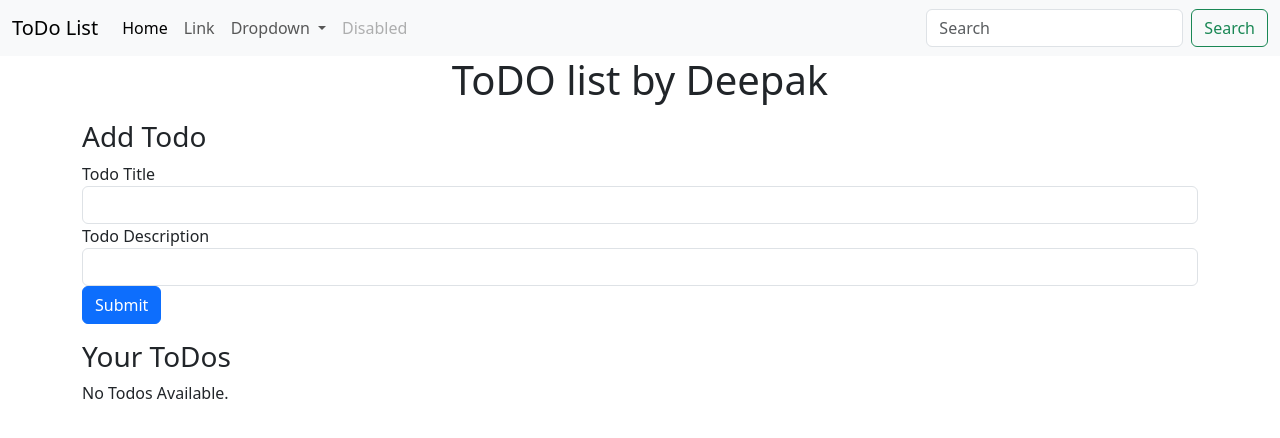
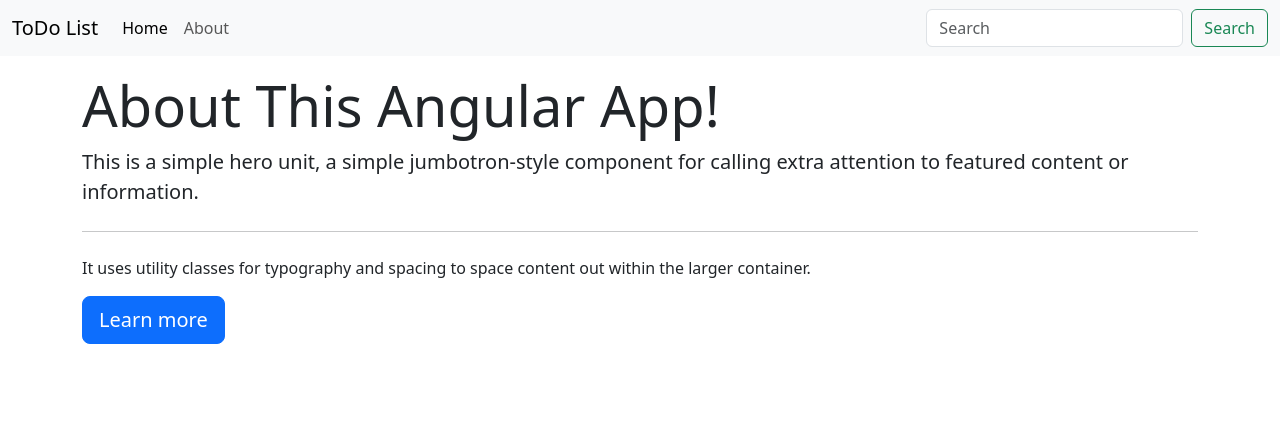
Before and after one commit to Deepak-Vasoya/Angular-MYTODO-LIST, an Angular app: page /about in a window 1280 px wide. Before the commit this address led to /. Shown: the top 438 px of the page. Built offline with nearby package versions, Linux system fonts and the light colour scheme.

Commit message:
Added routing concepts and About page.

```diff
--- a/src/app/app-routing.module.ts
+++ b/src/app/app-routing.module.ts
@@ -1,9 +1,12 @@
 import { NgModule } from '@angular/core';
 import { RouterModule, Routes } from '@angular/router';
 import { TodosComponent } from './myComponents/todos/todos.component';
+import { AboutComponent } from './myComponents/about/about.component';
 
 const routes: Routes = [
-  { path: '', component: TodosComponent}
+  { path: '', component: TodosComponent},
+  { path: 'about', component: AboutComponent},
+
 ];
 
 @NgModule({
--- a/src/app/app.component.html
+++ b/src/app/app.component.html
@@ -1,32 +1,19 @@
-<div >
 <nav class="navbar navbar-expand-lg navbar-light bg-light">
   <div class="container-fluid">
-      <a class="navbar-brand" href="#">ToDo List</a>
-      <button class="navbar-toggler" type="button" data-bs-toggle="collapse" data-bs-target="#navbarSupportedContent" aria-controls="navbarSupportedContent" aria-expanded="false" aria-label="Toggle navigation">
+    <a class="navbar-brand" routerLink="">ToDo List</a>
+    <button class="navbar-toggler" type="button" data-bs-toggle="collapse" data-bs-target="#navbarSupportedContent"
+      aria-controls="navbarSupportedContent" aria-expanded="false" aria-label="Toggle navigation">
       <span class="navbar-toggler-icon"></span>
     </button>
     <div class="collapse navbar-collapse" id="navbarSupportedContent">
       <ul class="navbar-nav me-auto mb-2 mb-lg-0">
         <li class="nav-item">
-            <a class="nav-link active" aria-current="page" href="#">Home</a>
+          <a class="nav-link active" aria-current="page" routerLink="">Home</a>
         </li>
         <li class="nav-item">
-            <a class="nav-link" href="#">Link</a>
+          <a class="nav-link" routerLink="about">About</a>
         </li>
-          <li class="nav-item dropdown">
-            <a class="nav-link dropdown-toggle" href="#" id="navbarDropdown" role="button" data-bs-toggle="dropdown" aria-expanded="false">
-              Dropdown
-            </a>
-            <ul class="dropdown-menu" aria-labelledby="navbarDropdown">
-              <li><a class="dropdown-item" href="#">Action</a></li>
-              <li><a class="dropdown-item" href="#">Another action</a></li>
-              <li><hr class="dropdown-divider"></li>
-              <li><a class="dropdown-item" href="#">Something else here</a></li>
-            </ul>
-          </li>
-          <li class="nav-item">
-            <a class="nav-link disabled" href="#" tabindex="-1" aria-disabled="true">Disabled</a>
-          </li>
+
       </ul>
       <form class="d-flex">
         <input class="form-control me-2" type="search" placeholder="Search" aria-label="Search">
@@ -36,8 +23,4 @@
   </div>
 </nav>
 
-<div class="container">
-  <h1 class="text-center mb-3">ToDO list by Deepak</h1>
-  <app-todos></app-todos>
-</div>
-</div>
+<router-outlet></router-outlet>
--- a/src/app/app.module.ts
+++ b/src/app/app.module.ts
@@ -6,12 +6,13 @@ import { AppComponent } from './app.component';
 import {TodosComponent } from './myComponents/todos/todos.component';
 import {TodoItemComponent } from './myComponents/todo-item/todo-item.component'
 import { AddTodoComponent } from './myComponents/add-todo/add-todo.component';
+import { AboutComponent } from './myComponents/about/about.component';
 
 
 
 @NgModule({
   declarations: [
-    AppComponent, TodosComponent, TodoItemComponent, AddTodoComponent
+    AppComponent, TodosComponent, TodoItemComponent, AddTodoComponent, AboutComponent
   ],
   imports: [
     BrowserModule,
--- /dev/null
+++ b/src/app/myComponents/about/about.component.html
@@ -0,0 +1,10 @@
+<div class="container my-3">
+    <div class="jumbotron">
+        <h1 class="display-4">About This Angular App!</h1>
+        <p class="lead">This is a simple hero unit, a simple jumbotron-style component for calling extra attention to
+            featured content or information.</p>
+        <hr class="my-4">
+        <p>It uses utility classes for typography and spacing to space content out within the larger container.</p>
+        <a class="btn btn-primary btn-lg" href="#" role="button">Learn more</a>
+    </div>
+</div>
--- a/src/app/myComponents/todos/todos.component.html
+++ b/src/app/myComponents/todos/todos.component.html
@@ -1,3 +1,6 @@
+<div class="container">
+    <h1 class="text-center mb-3">ToDO list by Deepak</h1>
+
 
    <app-add-todo (todoAdd)="addTodo($event)"></app-add-todo>
    <h3>Your ToDos</h3>
@@ -9,3 +12,5 @@
             <app-todo-item [todo]="todo" [i]="i" (todoDelete)="deleteTodo($event)" (todoCheckbox)="toggleTodo($event)"></app-todo-item>
         </div>
     </ng-template>
+
+</div>
```
Also changed, not shown: src/app/myComponents/about/about.component.ts (added, +10 -0 lines), src/app/myComponents/about/about.component.css (added), 1 other file (tests, documents, lock files or other folders). Lines whose indentation alone changed are shown as unchanged.
